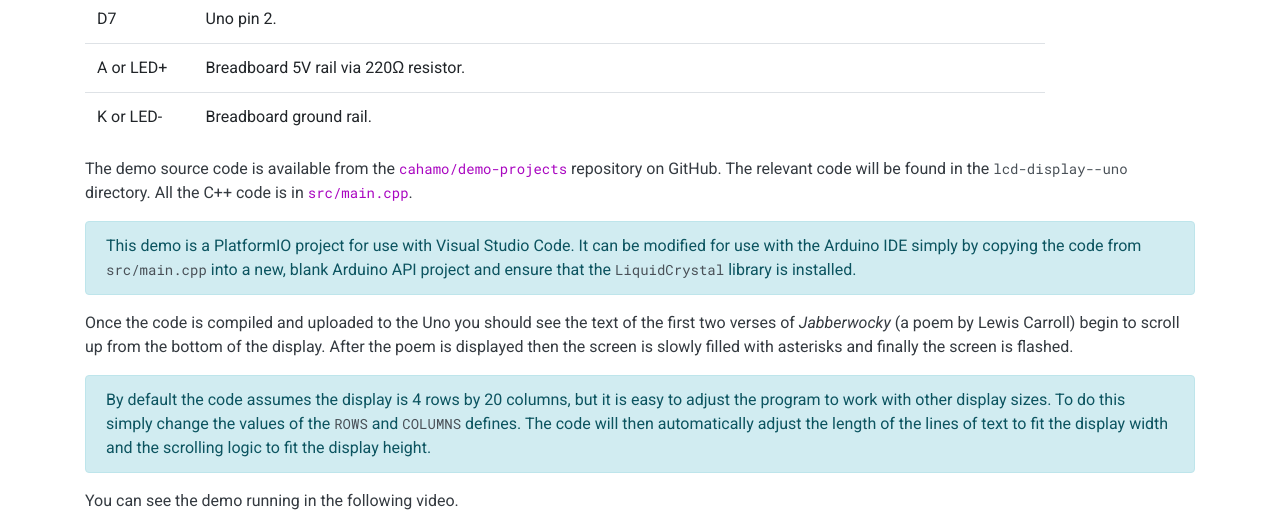
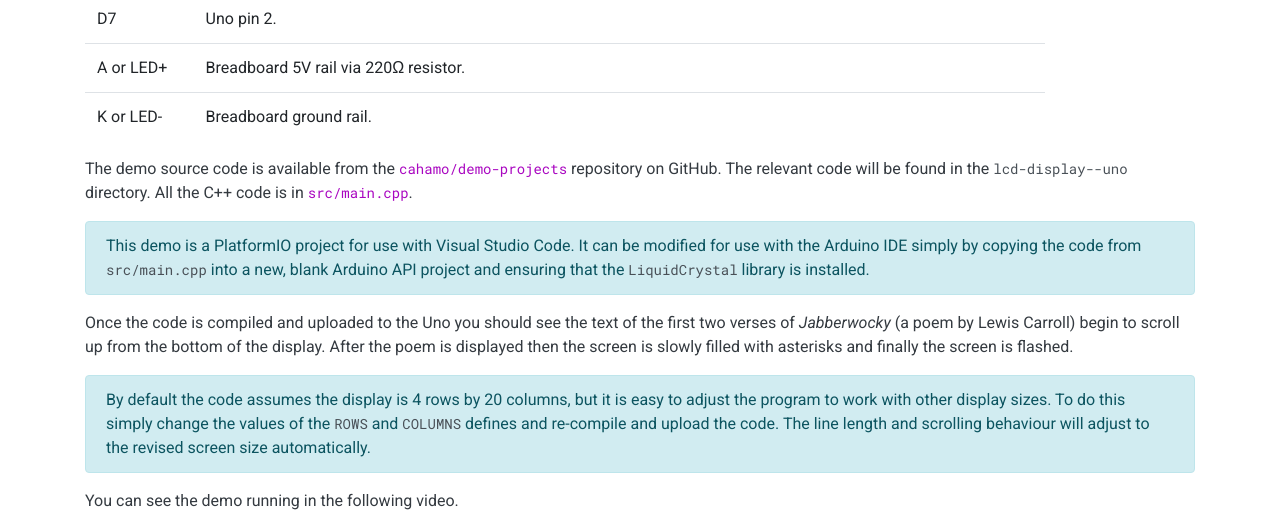
Before and after one commit to cahamo/cahamo.github.io, a Jekyll site: the page built from demos/lcd-display/index.html, in a window 1280 px wide and 900 px high, scrolled down 3572 px, cut to the strip 0-525 px from the top of the window. Built offline with Jekyll 4.4.1, drawn with Linux system fonts in a browser that asks for light colours; comment, search, counter and statistics services are not loaded; some of the changed text lies outside the part shown.

Commit message:
Correct & clarify LCD Display demo page

```diff
--- a/demos/lcd-display/index.html
+++ b/demos/lcd-display/index.html
@@ -172,12 +172,12 @@ title: "LCD Display Demo"
 <p>The demo source code is available from the <a href="https://github.com/cahamo/demo-projects"><code>cahamo/demo-projects</code></a> repository on GitHub. The relevant code will be found in the <code>lcd-display--uno</code> directory. All the C++ code is in <a href="https://github.com/cahamo/demo-projects/blob/main/lcd-display--uno/src/main.cpp"><code>src/main.cpp</code></a>.</p>
 
 <p class="alert alert-info">
-    This demo is a PlatformIO project for use with Visual Studio Code. It can be modified for use with the Arduino IDE simply by copying the code from <code>src/main.cpp</code> into a new, blank Arduino API project and ensure that the <code>LiquidCrystal</code> library is installed.</p>
+    This demo is a PlatformIO project for use with Visual Studio Code. It can be modified for use with the Arduino IDE simply by copying the code from <code>src/main.cpp</code> into a new, blank Arduino API project and ensuring that the <code>LiquidCrystal</code> library is installed.</p>
 </p>
 
 <p>Once the code is compiled and uploaded to the Uno you should see the text of the first two verses of <em>Jabberwocky</em> (a poem by Lewis Carroll) begin to scroll up from the bottom of the display. After the poem is displayed then the screen is slowly filled with asterisks and finally the screen is flashed.</p>
 
-<p class="alert alert-info">By default the code assumes the display is 4 rows by 20 columns, but it is easy to adjust the program to work with other display sizes. To do this simply change the values of the <code>ROWS</code> and <code>COLUMNS</code> defines. The code will then automatically adjust the length of the lines of text to fit the display width and the scrolling logic to fit the display height.</p>
+<p class="alert alert-info">By default the code assumes the display is 4 rows by 20 columns, but it is easy to adjust the program to work with other display sizes. To do this simply change the values of the <code>ROWS</code> and <code>COLUMNS</code> defines and re-compile and upload the code. The line length and scrolling behaviour will adjust to the revised screen size automatically.</p>
 
 <p>You can see the demo running in the following video.</p>
 
```
Also changed, not shown: other parts of demos/lcd-display/index.html (+1 -1 lines).
